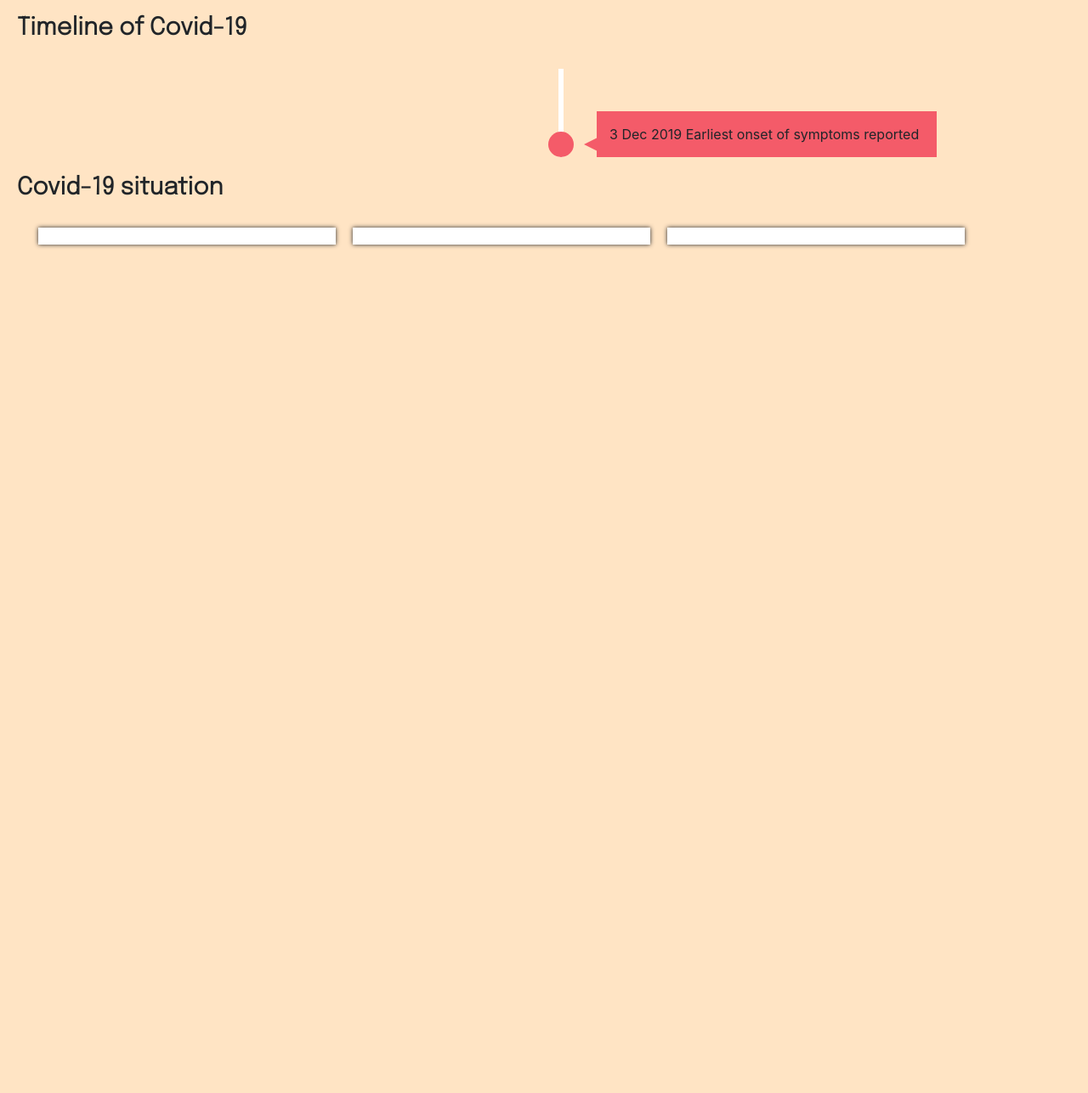
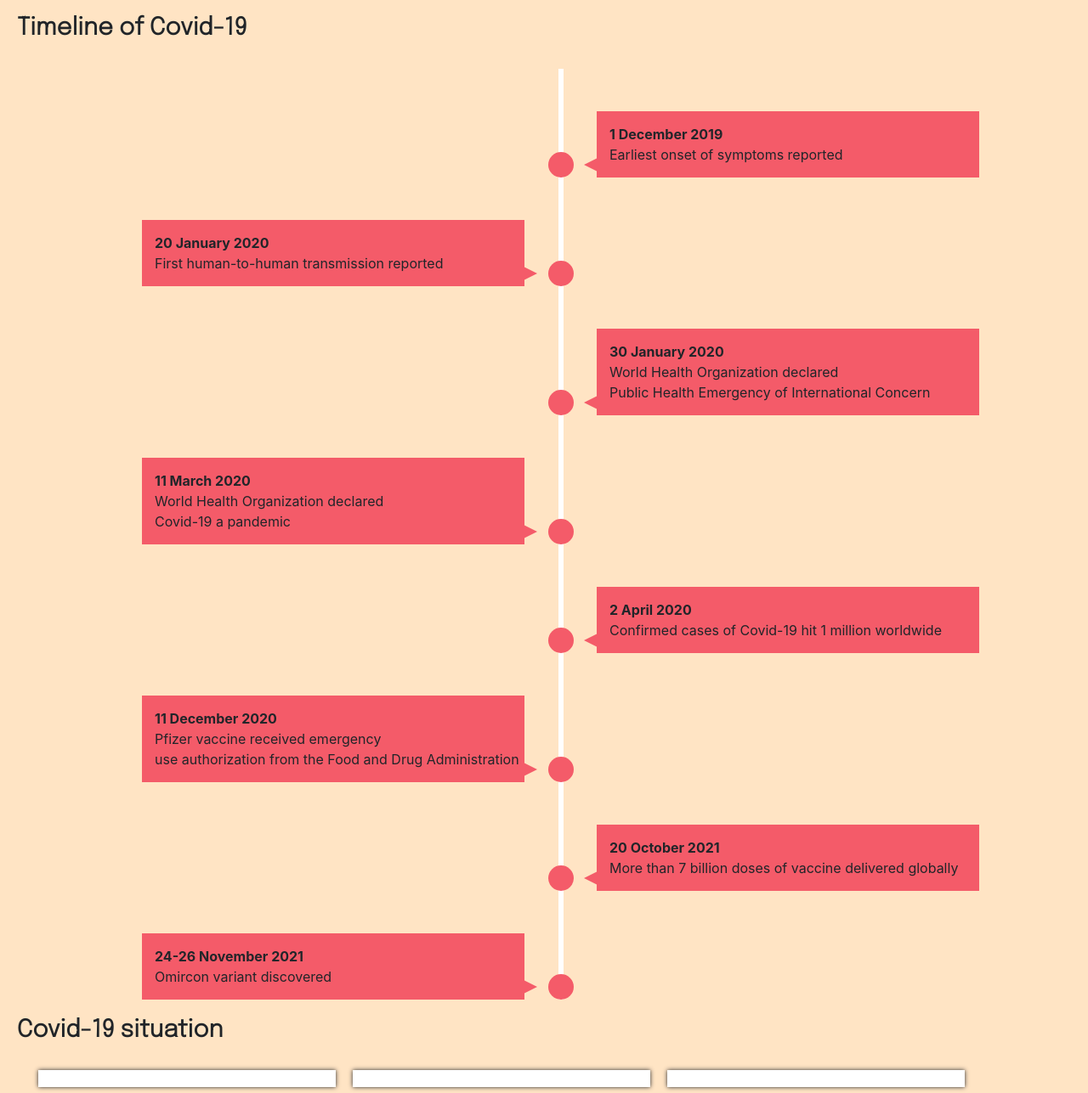
Before and after one commit to myongrui/Assignment2, a plain HTML site: page index.html in a window 1280 px wide. Shown: the part 484-1771 px from the top of the page at 85% size. Before the commit the page ends 962 px from the top, so only its background shows below. Drawn offline with nearby package versions, Linux system fonts and the light colour scheme; no server answers.

Commit message:
timeline semi completed

```diff
--- a/index.css
+++ b/index.css
@@ -140,7 +140,7 @@
 .timeline ul li div {
   position: relative;
   bottom: 0;
-  width: 400px;
+  width: 450px;
   padding: 15px;
   background: #F45B69;
 }
@@ -167,7 +167,7 @@
 
 /*even*/
 .timeline ul li:nth-child(even) div {
-  left: -439px;
+  left: -490px;
 }
 
 .timeline ul li:nth-child(even) div::before {
--- a/index.html
+++ b/index.html
@@ -76,33 +76,11 @@
           <div>
             <time><u>20 January 2020</u></time><br>First human-to-human transmission reported
         </li>
-        <li>
-          <div>
-            <time><u>30 January 2020</u></time><br>World Health Organization declared Public Health Emergency of International Concern
-          </div>
-        </li>
-        <li>
-          <div>
-            <time><u>11 March 2020</u></time><br>World Health Organization declared Covid-19 a pandemic
-          </div>
-        </li>
-        <li>
-          <div>
-            <time><u>2 April 2020</u></time><br>Confirmed cases of Covid-19 hit 1 million worldwide
-          </div>
-        <li>
+
+
+
           <div>
             <time><u>11 December 2020</u></time><br>Pfizer vaccine received emergency use authorization from the Food and Drug Administration
-          </div>
-        </li>
-        <li>
-          <div>
-            <time><u>20 October 2021</u></time><br>More than 7 billion doses of vaccine delivered globally
-          </div>
-        </li>
-        <li>
-          <div>
-            <time><u>24-26 November 2021</u></time><br>Omircon variant discovered
           </div>
         </li>
 
@@ -116,8 +94,54 @@
       <ul>
         <li>
           <div>
-            <time>3 Dec 2019</time>
-            Earliest onset of symptoms reported
+            <time><b>1 December 2019</b></time>
+            <br>Earliest onset of symptoms reported
+          </div>
+        </li>
+
+        <li>
+          <div>
+            <time><b>20 January 2020</b></time>
+            <br>First human-to-human transmission reported
+          </div>
+        </li>
+
+        <li>
+          <div>
+            <time><b>30 January 2020</b></time>
+            <br>World Health Organization declared<br> Public Health Emergency of International Concern
+          </div>
+        </li>
+
+        <li>
+          <div>
+            <time><b>11 March 2020</b></time>
+            <br>World Health Organization declared<br> Covid-19 a pandemic
+          </div>
+        </li>
+
+        <li>
+          <div>
+            <time><b>2 April 2020</b></time><br>
+            Confirmed cases of Covid-19 hit 1 million worldwide
+          </div>
+        </li>
+
+        <li>
+          <div>
+            <time><b>11 December 2020</b></time><br>Pfizer vaccine received emergency <br>use authorization from the Food and Drug Administration
+          </div>
+        </li>
+
+        <li>
+          <div>
+            <time><b>20 October 2021</b></time><br>More than 7 billion doses of vaccine delivered globally
+          </div>
+        </li>
+
+        <li>
+          <div>
+            <time><b>24-26 November 2021</b></time><br>Omircon variant discovered
           </div>
         </li>
 
```
